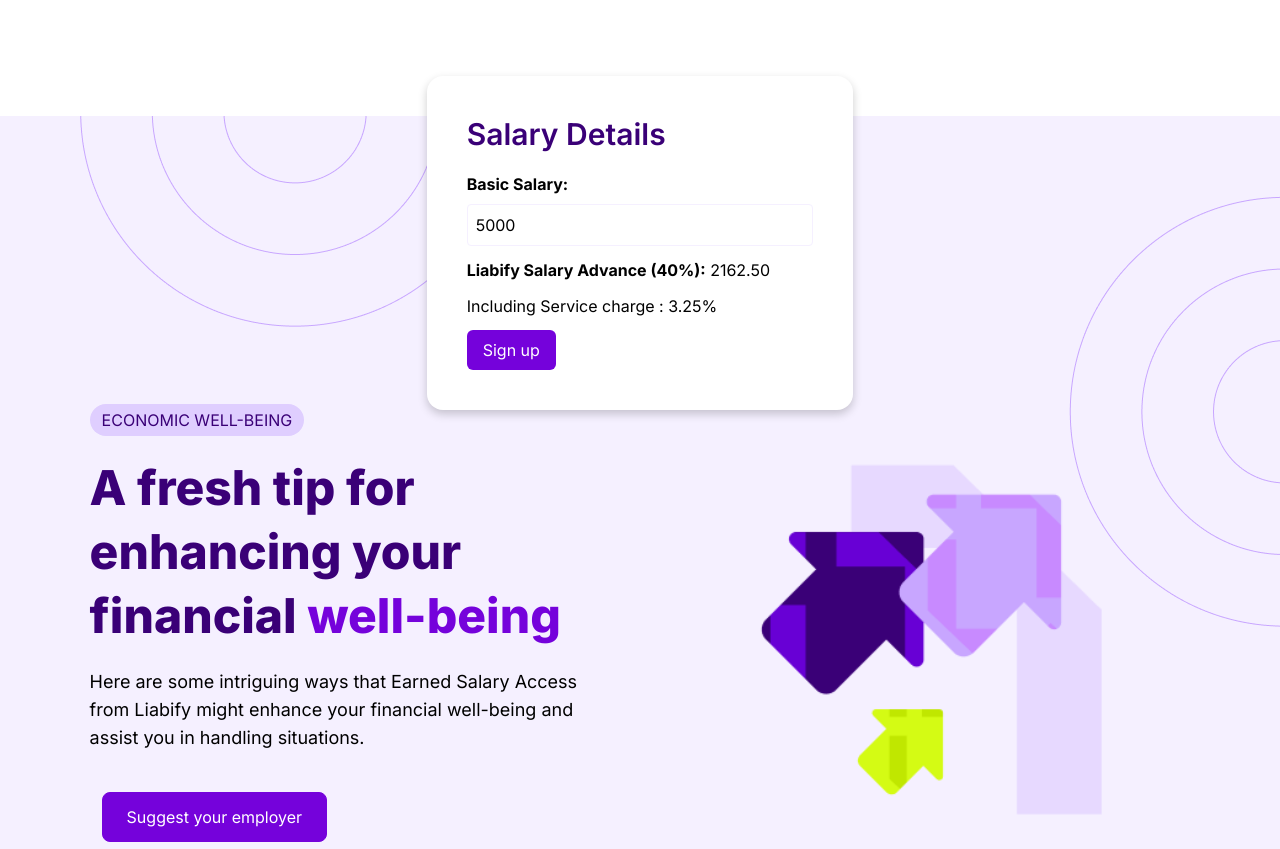
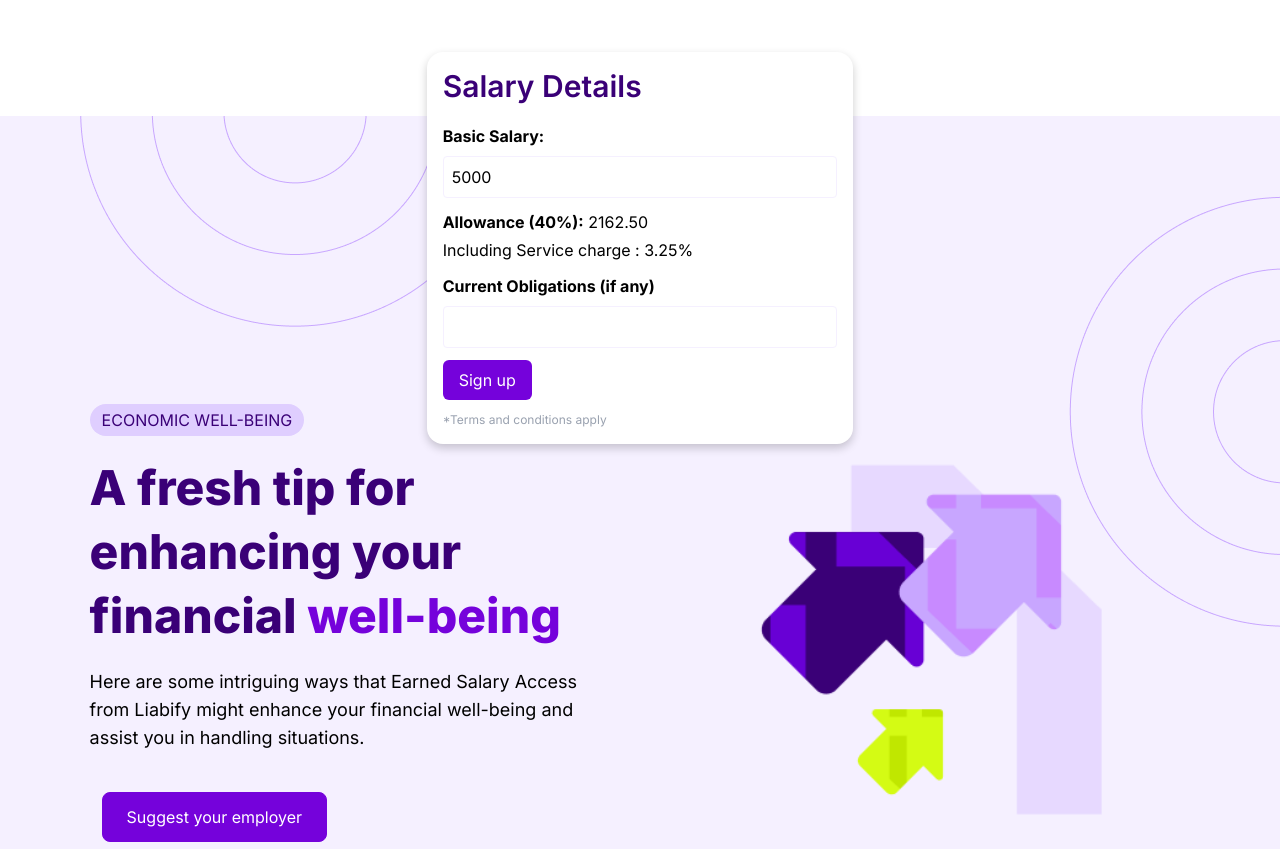
Before and after one commit to abhishekbaraik333/liabify, a website: page index.html in a window 1280 px wide. Shown: the part 1303-2152 px from the top of the page. Drawn offline with Linux system fonts and the light colour scheme.

Commit message:
updated fields

```diff
--- a/index.html
+++ b/index.html
@@ -159,7 +159,7 @@
         />
 
         <div
-          class="lg:absolute relative z-10 lg:-top-10 bg-white lg:w-1/3 mx-auto rounded-2xl box p-5"
+          class="lg:absolute relative z-10 lg:-top-16 bg-white lg:w-1/3 mx-auto rounded-2xl box p-2"
           id="formContainer"
         >
           <!-- <form id="salaryForm">
@@ -186,7 +186,7 @@
           </form> -->
 
           <!-- Result Container -->
-          <div class=" bg-white p-5 rounded-2xl" id="resultContainer">
+          <div class=" bg-white p-2 rounded-2xl" id="resultContainer">
             <h3 class="text-[#3A0077] text-3xl font-semibold mb-5">
               Salary Details
             </h3>
@@ -201,11 +201,19 @@
               />
             </p>
             <p class="mt-3">
-              <strong>Liabify Salary Advance <span id="percentage">(40%)</span>:</strong>
+              <strong>Allowance <span id="percentage">(40%)</span>:</strong>
               <span id="salaryAdvance">2162.50</span>
             </p>
+            <p class="mt-1">
+              Including Service charge : 3.25%
+            </p>
             <p class="mt-3">
-              Including Service charge : 3.25%
+              <strong>Current Obligations (if any) </strong>
+              <input
+                type="text"
+                id=""
+                class="border border-[#F5F0FF] p-2 rounded w-full mt-2"
+              />
             </p>
             <button
               id="recalculate"
@@ -213,6 +221,8 @@
             >
               <a href="#contact-form">Sign up</a>
             </button>
+            <p class="text-gray-400 mt-3 text-xs">*Terms and conditions apply
+            </p>
           </div>
         </div>
 
```
Also changed, not shown: output.css.
